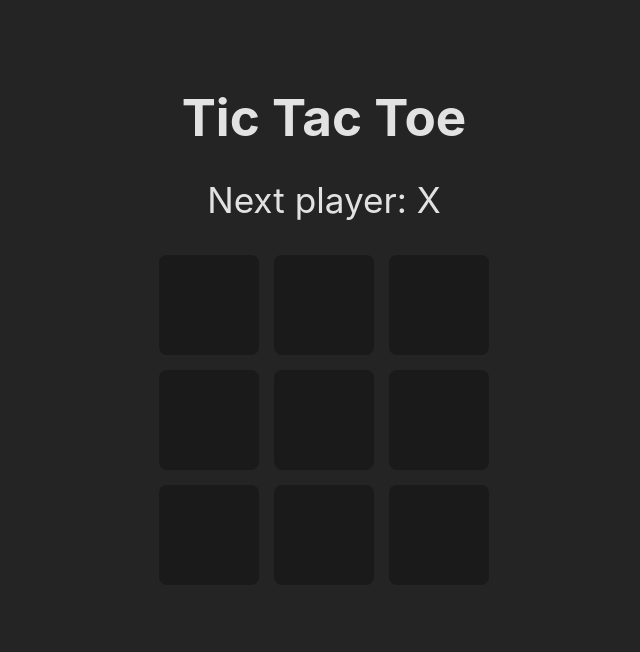
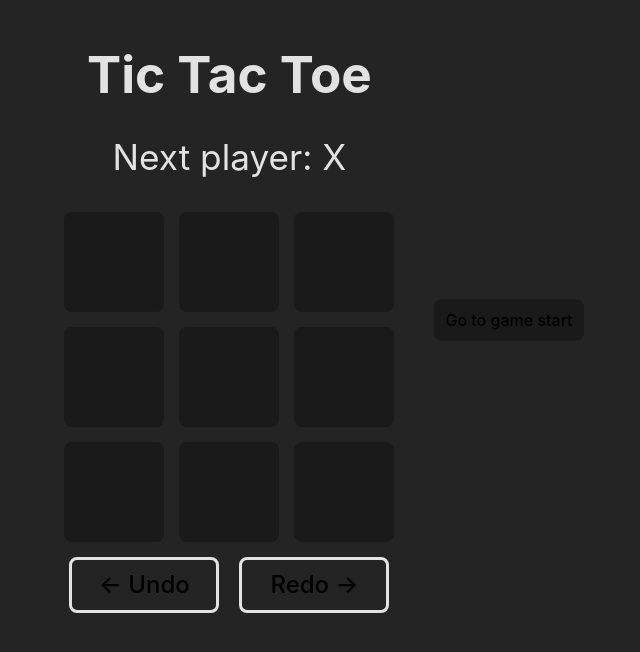
Before and after one commit to dkoncius/React-tic-tac-toe, a React (Vite) app: page / in a window 1280 px wide. Shown: the top 652 px of the page, without its empty margins (316-956 px from the left). Built offline with nearby package versions, Linux system fonts and the light colour scheme.

Commit message:
udpated version 2.0

```diff
--- a/components/Board.css
+++ b/components/Board.css
@@ -1,12 +1,19 @@
 .board {
   display: grid;
   grid-template-columns: 100px 100px 100px;
-  ;
   grid-auto-rows: 100px;
   gap: 15px;
   margin: auto;
   /* background: rgba(255, 255, 255, 0.87); */
   border-radius: 20px;
+}
+
+li {
+  list-style: none;
+}
+
+li button {
+  font-size: 1em;
 }
 
 button {
@@ -24,7 +31,7 @@
   transition: 0.25s;
 }
 
-button.winner {
+.square-winning {
   background: #646cff;
 }
 
@@ -49,3 +56,30 @@
   color: rgba(255, 255, 255, 0.87);
   opacity: 1;
 }
+
+.toggle-buttons {
+  display: flex;
+  justify-content: center;
+  gap: 20px;
+  margin: 15px 0;
+}
+
+.toggle-buttons button {
+  background: transparent;
+  border: 3px solid rgba(255, 255, 255, 0.87);
+  font-size: 1.5em;
+  padding: 0;
+  width: 150px;
+  line-height: 50px;
+}
+
+.toggle-buttons button:hover {
+  background: rgba(255, 255, 255, 0.87);
+  color: #1a1a1a;
+}
+
+@media (max-width: 768px) {
+  .game-info {
+    display: none;
+  }
+}
--- a/components/Board.jsx
+++ b/components/Board.jsx
@@ -1,41 +1,47 @@
-import './Board.css'
-import { useState } from 'react'
-import { calculateWinner } from '../utils/calculateWinner';
-import Square from './Squares';
+import { calculateWinner } from "../utils/calculateWinner";
+import Square from "./Squares";
+import "./Board.css";
 
-export default function Board() {
-  const [squares, setSquares] = useState(Array(9).fill(null))
-  const [nextX, setNextX] = useState(true)
+export default function Board({ xIsNext, squares, onPlay }) {
+  const winner = calculateWinner(squares);
 
-  const handleClick = (index) => {
-    if (squares[index] || calculateWinner(squares)) {
-        return
+  function handleClick(i) {
+    if (winner || squares[i]) {
+      return;
     }
-    squares[index] = nextX ? 'X' : 'O'
-    setNextX(!nextX)
-    setSquares([...squares])
-    console.log(squares)
+
+    const nextSquares = squares.slice();
+    nextSquares[i] = xIsNext ? "X" : "O";
+    onPlay(nextSquares);
   }
 
-  // Declaring winner
-  const winner = calculateWinner(squares);
   let status;
   if (winner) {
-    status = "Winner: " + winner;
+    status = `Winner: ${winner.player}`;
   } else {
-    status = "Next player: " + (nextX ? "X" : "O");
+    status = `Next player: ${xIsNext ? "X" : "O"}`;
   }
 
   return (
     <>
-     <h3 className={winner && 'winner'}>{status}</h3>
-     <div className="board">
-      {squares.map((value, index) => {
+      <h1>Tic Tac Toe</h1>
+      <h3 className="status">{status}</h3>
+      <div className="board">
+      {squares.map((square, index) => {
+        const isWinningSquare = winner && winner.line.includes(index);
+        const squareValue = isWinningSquare ? winner.player : square;
+        const squareClass = isWinningSquare ? "square-winning" : "square";
+
         return (
-          <Square handleClick={handleClick} value={value} key={index} index={index} winner={winner}/>
-        )
+          <Square
+            key={index}
+            value={squareValue}
+            className={squareClass}
+            onSquareClick={() => handleClick(index)}
+          />
+        );
       })}
-    </div>
+      </div>
     </>
-  )
+  );
 }
--- /dev/null
+++ b/components/Game.jsx
@@ -0,0 +1,47 @@
+import Board from "./Board";
+import { useState } from "react";
+import ToggleButtons from "./ToggleButtons";
+
+export default function Game() {
+    const [history, setHistory] = useState([Array(9).fill(null)]);
+    const [currentMove, setCurrentMove] = useState(0);
+    const currentSquares = history[currentMove];
+    const xIsNext = currentMove % 2 === 0;
+
+    function handlePlay(nextSquares) {
+        const nextHistory = [...history.slice(0, currentMove + 1), nextSquares];
+        setHistory(nextHistory);
+        setCurrentMove(nextHistory.length - 1);
+    }
+
+    function jumpTo(nextMove){
+        setCurrentMove(nextMove);
+    }
+
+    const moves = history.map((squares, move) => {
+        let description;
+        if (move > 0) {
+          description = 'Go to move #' + move;
+        } else {
+          description = 'Go to game start';
+        }
+        return (
+          <li key={move}>
+            <button onClick={() => jumpTo(move)}>{description}</button>
+          </li>
+        );
+      });
+
+    return (
+      <div className="game">
+        <div className="game-board">
+            <Board xIsNext={xIsNext} squares={currentSquares} onPlay={handlePlay} />
+            <ToggleButtons currentMove={currentMove} setCurrentMove={setCurrentMove} history={history}/>
+        </div>
+
+        <div className="game-info">
+          <ol>{moves}</ol>
+        </div>
+      </div>
+    );
+  }
--- a/components/Squares.jsx
+++ b/components/Squares.jsx
@@ -1,7 +1,7 @@
-export default function Square({handleClick, value, index, winner}) {
-    return (
-      <button className={winner ? 'square winner' : 'square'} onClick={() => handleClick(index)}>
-        <span className={value && 'active'}>{value}</span>
-      </button>
-    )
-  }
+export default function Square({ value, onSquareClick, className }) {
+  return (
+    <button className={className} onClick={onSquareClick}>
+      {value}
+    </button>
+  );
+}
--- /dev/null
+++ b/components/ToggleButtons.jsx
@@ -0,0 +1,12 @@
+export default function ToggleButtons({currentMove, setCurrentMove, history}) {
+  return (
+    <div className="toggle-buttons">
+        <button onClick={() => currentMove > 0 && setCurrentMove(currentMove - 1)}>
+            ← Undo
+        </button>
+        <button onClick={() => currentMove < history.length - 1 && setCurrentMove(currentMove + 1)}>
+            Redo →
+        </button>
+    </div>
+  )
+}
--- a/src/App.jsx
+++ b/src/App.jsx
@@ -1,14 +1,9 @@
-import { useState } from "react"
-import Board from "../components/Board"
+import { useState } from 'react';
+import { calculateWinner } from '../utils/calculateWinner';
+import Game from '../components/Game';
 
-function App() {
-
+export default function App() {
   return (
-    <div className="app">
-      <h1>Tic Tac Toe</h1>
-      <Board/>
-    </div>
+    <Game/>
   )
 }
-
-export default App
--- a/src/index.css
+++ b/src/index.css
@@ -52,6 +52,22 @@
   animation-delay: 0.3s;
 }
 
+.game {
+  display: flex;
+  align-items: center;
+}
+
+.game-info ol {
+  display: grid;
+  gap: 20px;
+  margin: 0;
+}
+
+.game-info ol button {
+  padding: 10px;
+  margin: auto;
+}
+
 @keyframes pulse {
   from {
     transform: scale(1.3);
--- a/utils/calculateWinner.js
+++ b/utils/calculateWinner.js
@@ -1,7 +1,5 @@
-// Calculate winner
 export function calculateWinner(squares) {
-    const lines = [
-        [0, 1, 2],
+    const lines = [[0, 1, 2],
     [3, 4, 5],
     [6, 7, 8],
     [0, 3, 6],
@@ -13,7 +11,10 @@
     for (let i = 0; i < lines.length; i++) {
         const [a, b, c] = lines[i];
         if (squares[a] && squares[a] === squares[b] && squares[a] === squares[c]) {
-            return squares[a];
+            return {
+                player: squares[a],
+                line: lines[i]
+            };
         }
     }
     return null;
```
Lines whose indentation alone changed are shown as unchanged.
